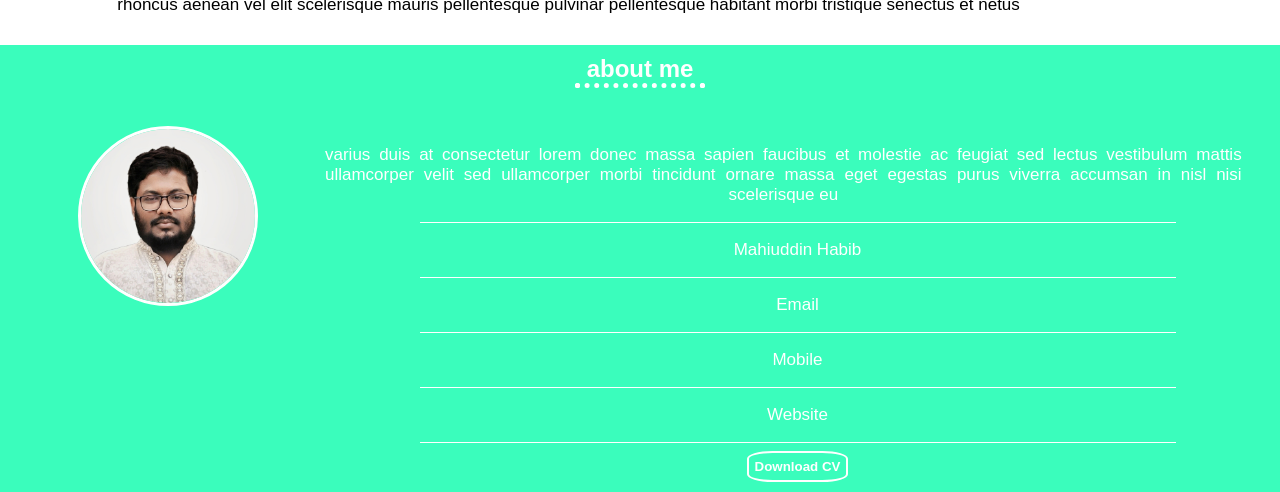
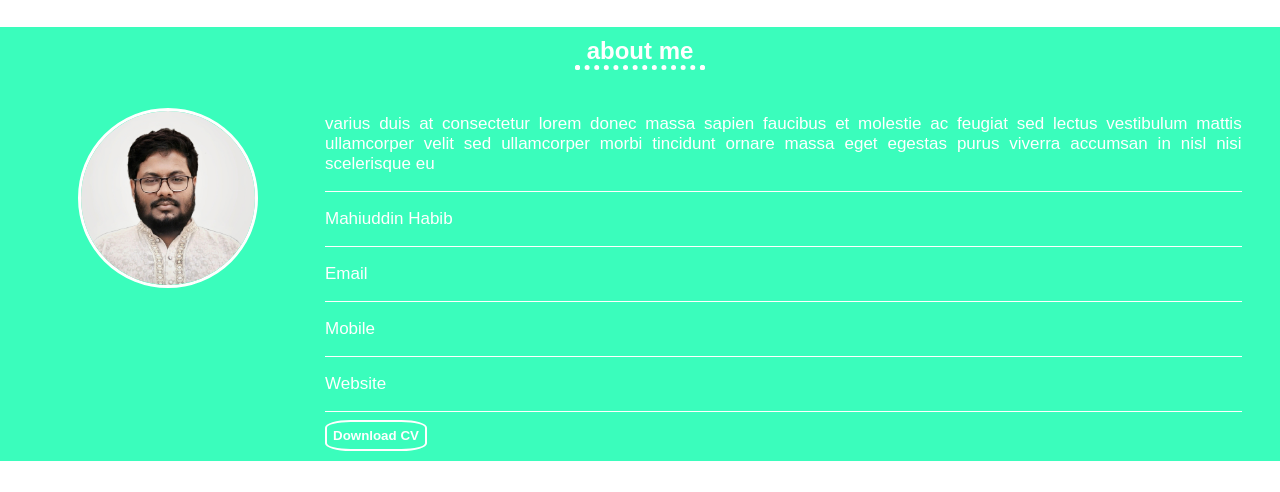
Before and after one commit to mahiuddinhabib/portfolio-practice, a plain HTML site: page index.html in a window 1280 px wide. Shown: the part 781-1273 px from the top of the page. After the commit the page ends 1242 px from the top, so only its background shows below. Drawn offline with Linux system fonts and the light colour scheme.

Commit message:
some desktop about me style fixed

```diff
--- a/desktop.css
+++ b/desktop.css
@@ -58,17 +58,22 @@
 
           /* about me starts */
 
-.aboutme{
-
+.aboutme-desc{
+  text-align: left;
 }
 
+.aboutme-hr{
+  width: auto;
+  margin-right:3%;
+}
 .dotted-hr {
   margin-bottom: 20px;
 
 }
 
 .aboutme-desc p:first-child{
-  padding-top: 20px;
+  text-align-last: left;
+  padding-top: 7px;
   margin-right: 3%;
 }
 
--- a/index.html
+++ b/index.html
@@ -39,7 +39,7 @@
         <p>nibh sit amet commodo nulla facilisi nullam vehicula ipsum a arcu cursus vitae congue mauris rhoncus aenean vel elit scelerisque mauris pellentesque pulvinar pellentesque habitant morbi tristique senectus et netus et malesuada fames ac turpis</p>
         <p>cras sed felis eget velit aliquet sagittis id consectetur purus ut faucibus pulvinar elementum integer enim neque volutpat ac tincidunt</p>
         <p>elit duis tristique solicitudin nibh sit amet commodo nulla facilisi nullam vehicula ipsum a arcu cursus vitae congue mauris rhoncus aenean vel elit scelerisque mauris pellentesque pulvinar pellentesque habitant morbi tristique senectus et netus</p>
-        l
+
        <div class="profile-img col-5"><img src="profile (1).gif" alt=""></div>
 
         <h1> sed id semper risus in sed id semp</h1>
```
